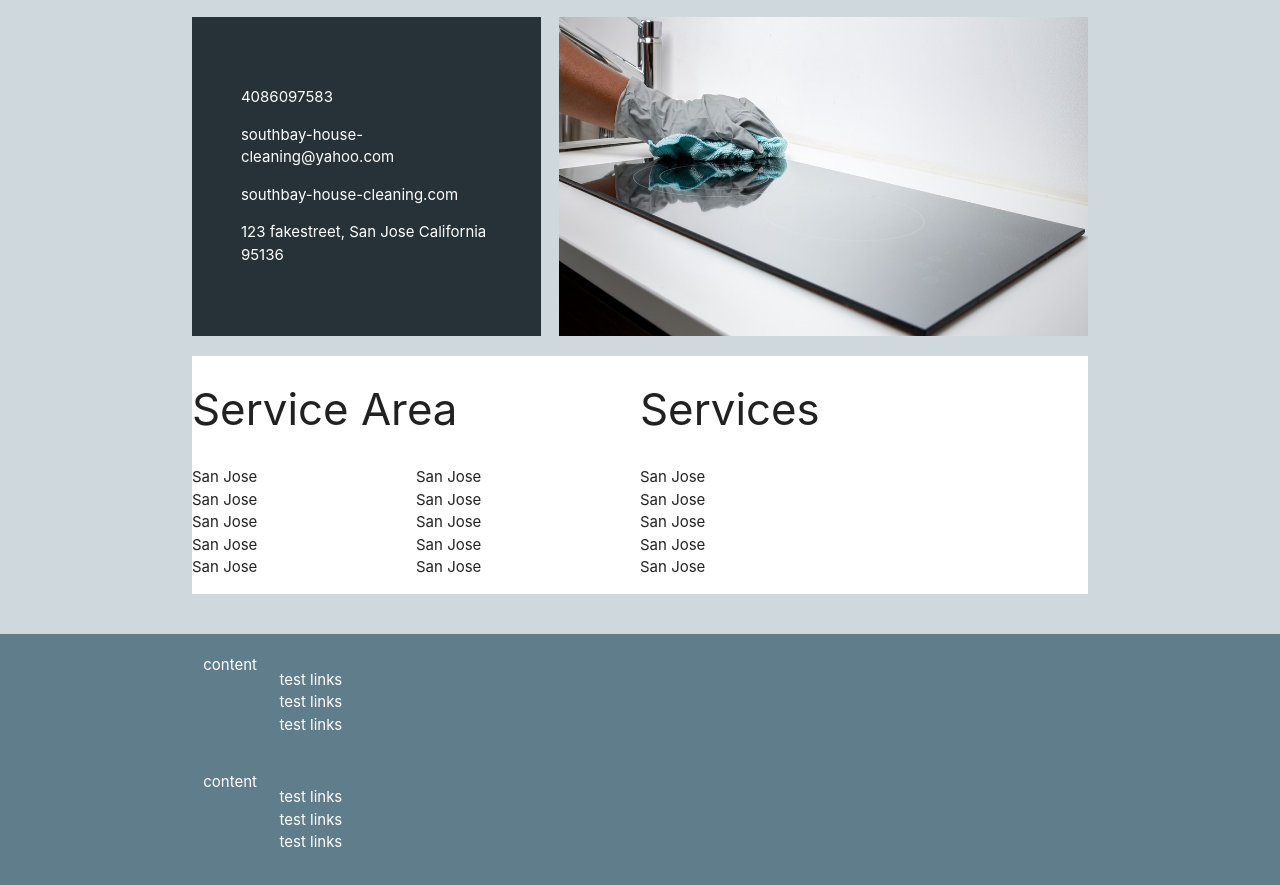
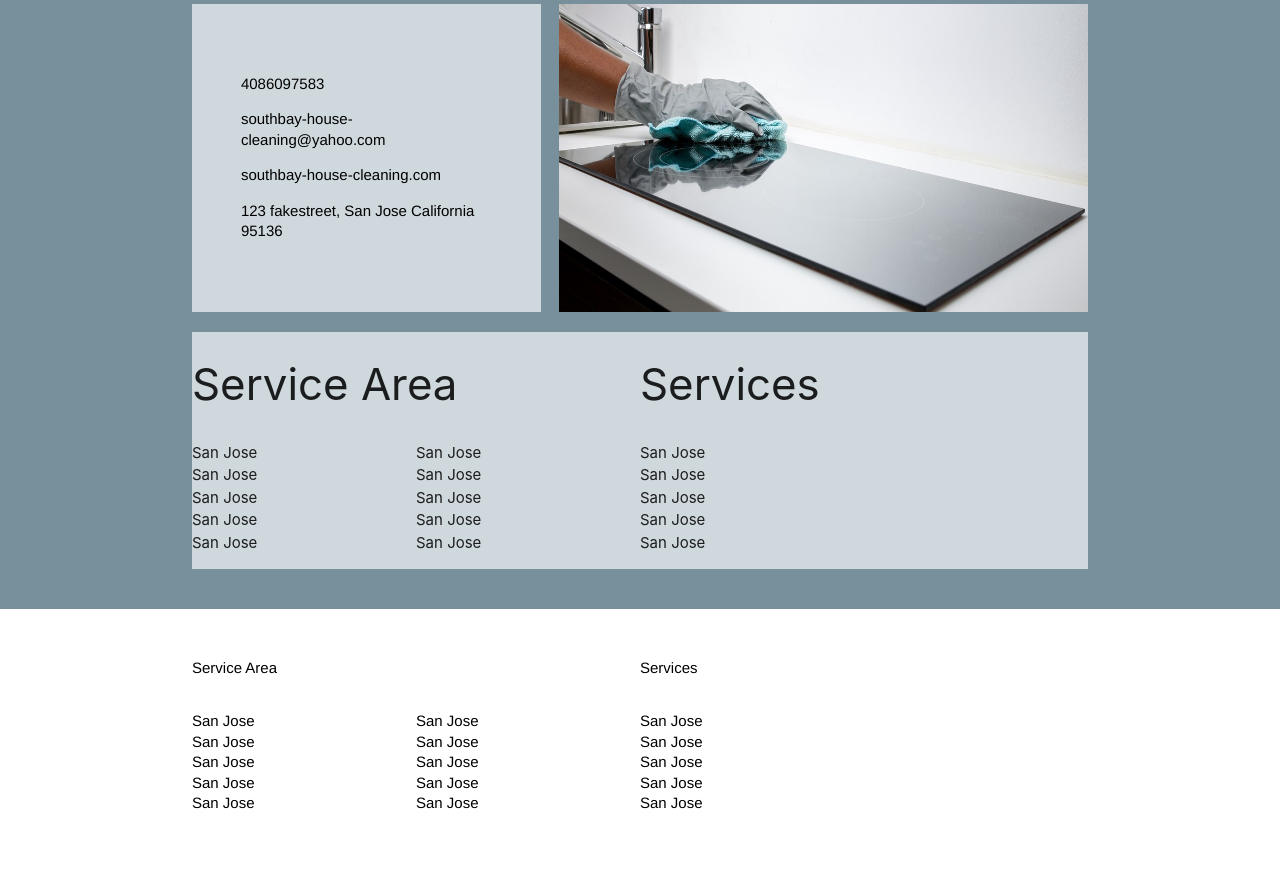
Before and after one commit to estacioj91/Cleaning-Services-website, a website built with webpack: page docs/about.html in a window 1280 px wide. Shown: the part 1185-2070 px from the top of the page. After the commit the page ends 2034 px from the top, so only its background shows below. Built offline with nearby package versions, Linux system fonts and the light colour scheme.

Commit message:
mobile changes
about page

```diff
--- a/docs/about.html
+++ b/docs/about.html
@@ -16,14 +16,16 @@
        nav bar begings
     -->
     <header>
-        <nav class="blue-grey">
+        <nav class="white">
             <div class="nav-wrapper container ">
-                <a href="#" class="sidenav-trigger show-on-large" data-target="mobile-demo"><i class="material-icons">menu</i></a>
-                <a href="#" class="brand-logo"><i class="material-icons">delete_sweep</i>logo</a>
+                <a href="#" class="sidenav-trigger show-on-large" data-target="mobile-demo"><i class="material-icons"
+                        id="nav-text-dark-id">menu</i></a>
+                <a href="#" class="brand-logo" id="nav-text-dark-id"><i class="material-icons" id="nav-text-dark-id">delete_sweep</i
+                        class="nav-text-dark">logo</a>
                 <ul class="right hide-on-med-and-down">
-                    <li><a href="./index.html">Home</a></li>
-                    <li><a href="./about.html">About Us</a></li>
-                    <li><a href="#">Contact Us</a></li>
+                    <li><a class="nav-text-dark-a" href="./index.html">Home</a></li>
+                    <li><a class="nav-text-dark-a" href="./about.html">About Us</a></li>
+                    <li><a class="nav-text-dark-a" href="#">Contact Us</a></li>
                 </ul>
             </div>
         </nav>
@@ -42,16 +44,19 @@
     <!--
        footer beings
     -->
-    <main class="blue-grey lighten-4">
+    <main class="blue-grey lighten-1">
         <div class="row">
             <div class="container center">
                 <h1>
                     Our mission
                 </h1>
                 <div class="container center">
-                    industry. Lorem Ipsum has been the industry's standard dummy text ever since the 1500s, when an
-                    unknown printer took a galley of type and scrambled it to make a type specimen book. It has
-                    survived not only
+                    <p class="text-style">
+                        industry. Lorem Ipsum has been the industry's standard dummy text ever since the 1500s, when an
+                        unknown printer took a galley of type and scrambled it to make a type specimen book. It has
+                        survived not only
+                    </p>
+
                 </div>
             </div>
         </div>
@@ -63,7 +68,7 @@
         <div class="row">
             <div class="container flex-row">
                 <div class="flex-large-item white centered-padding">
-                    <p>
+                    <p class="text-style">
                         industry. Lorem Ipsum has been the industry's standard dummy text ever since the 1500s, when an
                         unknown printer took a galley of type and scrambled it to make a type specimen book. It has
                         s urvived not only
@@ -77,7 +82,7 @@
                 </div>
 
                 <div class="flex-small-item flex-col">
-                    <div class="blue-grey darken-4 flex-large-item-col hoverable center">
+                    <div class="blue-grey lighten-4 flex-large-item-col hoverable center">
                         <div class="about-block-content-align">
                             <p class="paragraph-style-white ">Connect with us </p>
                             <a href="#">a</a>
@@ -85,7 +90,7 @@
                             <a href="#">a</a>
                         </div>
                     </div>
-                    <div class="blue-grey darken-4   flex-large-item-col hoverable center ">
+                    <div class=" blue-grey lighten-4   flex-large-item-col hoverable center ">
                         <div class="about-block-content-align">
                             <p class="paragraph-style-white">Request a Quote </p>
                             <a href="./about.html" class="waves-effect waves-light btn red darken-4">Request Quote</a>
@@ -93,14 +98,13 @@
                     </div>
                 </div>
             </div>
-            <div class="row">
-
+            <div class="row hide-on-small-only">
             </div>
             <div class="row">
                 <div class="container flex-row">
                     <div class="flex-small-item flex-col">
-                        <div class="blue-grey darken-4 flex-large-item-col-single hoverable center">
-                            <div class="about-block-content-align-large">
+                        <div class=" blue-grey lighten-4 flex-large-item-col-single hoverable center">
+                            <div class="about-block-content-align-large text-style">
                                 <p class="paragraph-style-white left-align">4086097583 </p>
                                 <p class="paragraph-style-white left-align">southbay-house-cleaning@yahoo.com </p>
                                 <p class="paragraph-style-white left-align">southbay-house-cleaning.com</p>
@@ -115,7 +119,7 @@
                 </div>
             </div>
             <div class="row">
-                <div class="container white hoverable">
+                <div class="container  blue-grey lighten-4 hoverable">
                     <div class="flex-row">
                         <h3 class="flex-medium-item">
                             Service Area
@@ -152,31 +156,39 @@
             </div>
         </div>
     </main>
-    <footer class="page-footer blue-grey">
-        <div class="container">
-            <div class="row">
-                <div class="col">
-                    content
-                </div>
-                <div class="col">
-                    <ul>
-                        <li>test links</li>
-                        <li>test links</li>
-                        <li>test links</li>
+    <footer class="page-footer white">
+        <div class="row">
+            <div class="container hoverable">
+                <div class="flex-row">
+                    <h3 class="flex-medium-item nav-text-dark-a text-style">
+                        Service Area
+                    </h3>
+                    <h3 class="flex-medium-item nav-text-dark-a text-style">
+                        Services
+                    </h3>
+                    <ul class="flex-list-small nav-text-dark-a text-style">
+                        <li>San Jose</li>
+                        <li>San Jose</li>
+                        <li>San Jose</li>
+                        <li>San Jose</li>
+                        <li>San Jose</li>
                     </ul>
-                </div>
-            </div>
-        </div>
-        <div class="container">
-            <div class="row">
-                <div class="col">
-                    content
-                </div>
-                <div class="col">
-                    <ul>
-                        <li>test links</li>
-                        <li>test links</li>
-                        <li>test links</li>
+                    <ul class="flex-list-small nav-text-dark-a text-style">
+                        <li>San Jose</li>
+                        <li>San Jose</li>
+                        <li>San Jose</li>
+                        <li>San Jose</li>
+                        <li>San Jose</li>
+                    </ul>
+                    <ul class="flex-list-small nav-text-dark-a text-style">
+                        <li>San Jose</li>
+                        <li>San Jose</li>
+                        <li>San Jose</li>
+                        <li>San Jose</li>
+                        <li>San Jose</li>
+                    </ul>
+                    <ul class="flex-list-small">
+
                     </ul>
                 </div>
             </div>
--- a/docs/css/styles.css
+++ b/docs/css/styles.css
@@ -8,6 +8,9 @@ main {
     flex: 1 0 auto;
 }
 
+/*
+ start home page
+*/
 .carousel .carousel-item>img {
     height: 100%;
 }
@@ -33,9 +36,12 @@ main {
 }
 
 /*
- start about med-large content block css changes
+ end home page
 */
 
+/*
+ start about med-large content block
+*/
 .flex-row {
     display: flex;
     flex-direction: row;
@@ -43,6 +49,34 @@ main {
     flex-wrap: wrap;
 }
 
+.flex-large-item {
+    flex-basis: 100%;
+}
+
+.flex-small-item {
+    flex-basis: 100%;
+}
+
+.flex-large-item-col {
+    flex-basis: 100%;
+}
+
+.flex-large-item-col-single {
+    flex-basis: 100%;
+}
+
+.flex-medium-item {
+    flex-basis: 100%;
+}
+
+.flex-list-small {
+    flex-basis: 25%;
+}
+
+/*
+         About page media queries
+*/
+@media screen and (min-width: 1224px) {
     .flex-col {
         display: flex;
         flex-direction: column;
@@ -73,6 +107,19 @@ main {
         flex-basis: 25%;
     }
 
+    .about-block-content-align {
+        margin: 10% 0;
+    }
+
+    .about-block-content-align-large {
+        margin: 20% 14%;
+    }
+}
+
+/*
+         About page media queries
+*/
+
 /*
  end about med-large content block css changes
 */
@@ -80,23 +127,41 @@ main {
 /*
  About page content block styling
 */
+.text-style {
+    font-size: 15px;
+    line-height: 1.368em;
+    font-family: "helvetica", "arial", "sans";
+}
 
 .centered-padding {
     padding: 5%;
 }
 
 .paragraph-style-white {
-    color: white;
+    color: black;
 }
 
-.about-block-content-align {
-    margin: 10% 0;
-}
-
-.about-block-content-align-large {
-    margin: 20% 14%;
-}
 
 /*
  About page content block styling
 */
+/*
+ nav/footer styling override start
+*/
+
+.nav-text-dark-a {
+    color: black;
+}
+
+#nav-text-dark-id {
+    color: black;
+}
+
+.footer-text-dark {
+    color: black;
+}
+
+/*
+ nav/footer styling override start
+*/
+/*
```
Also changed, not shown: docs/index.html (+39 -18 lines). Lines whose indentation alone changed are shown as unchanged.
